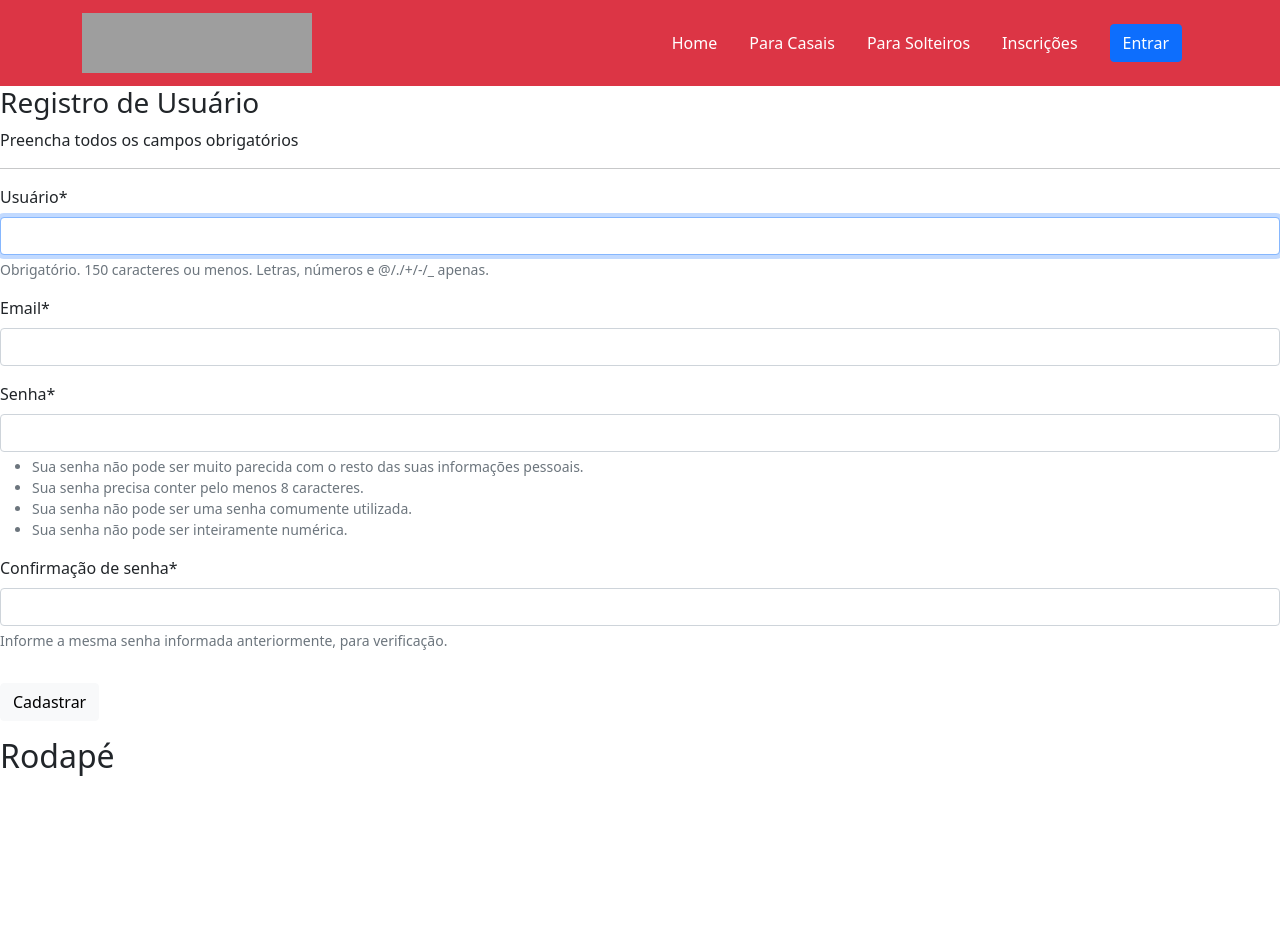
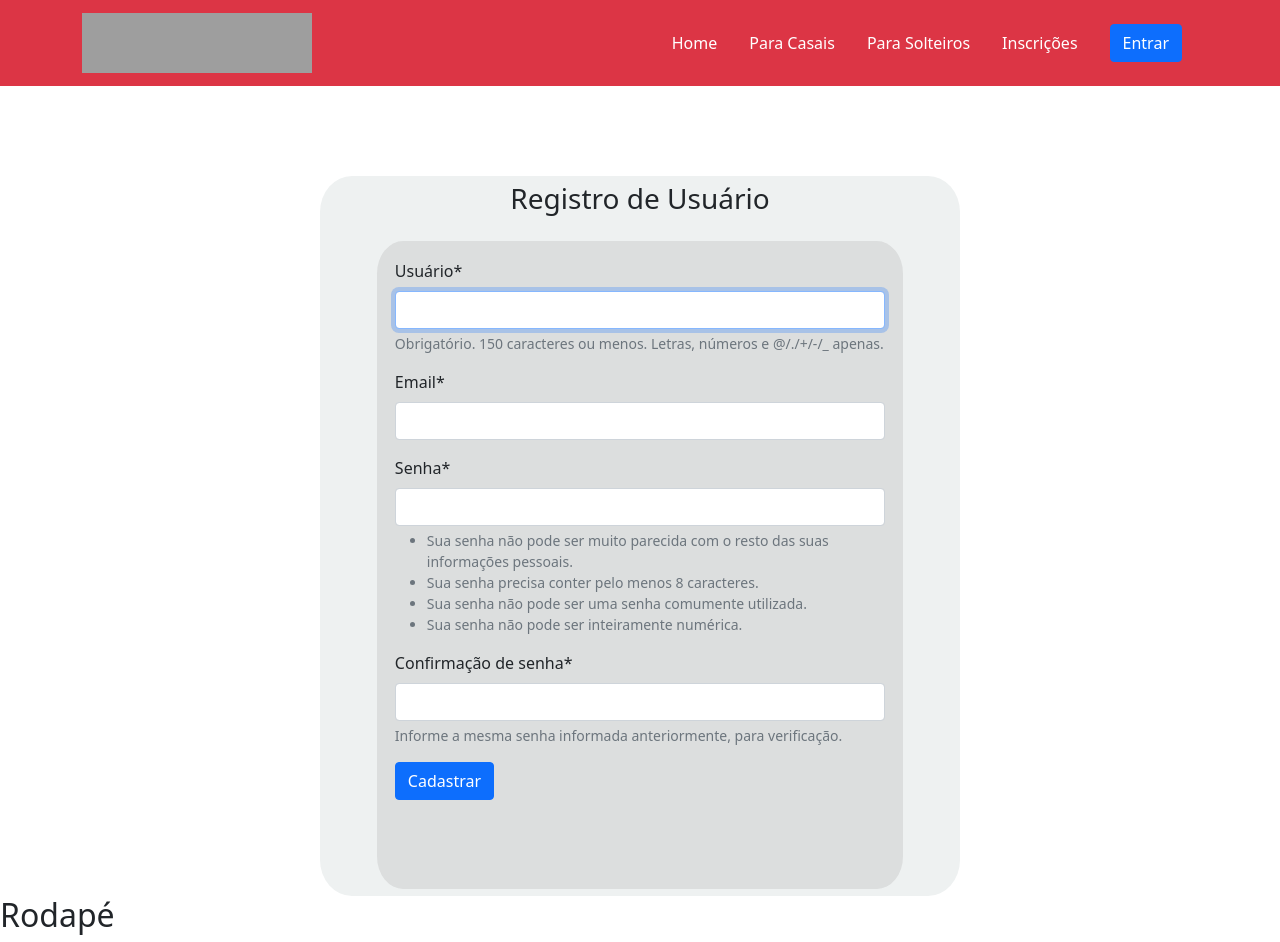
Before and after one commit to richard7santos/retiroFamilia, a Django app: page /user/register/ in a window 1280 px wide. Before the commit the page ends 776 px from the top, so only its background shows below. Run offline with Django 5.2, Linux system fonts and the light colour scheme; some libraries are stand-ins or nearby versions; grey boxes are pictures that could not be loaded.

Commit message:
Formularios completos

```diff
--- a/static/styles/styles.css
+++ b/static/styles/styles.css
@@ -31,3 +31,36 @@
     height: 40px;
     border-radius: 50%
 }
+.login-style{
+    margin-left: 30%;
+    margin-top: 10%;
+    background-color: rgb(238, 241, 241);
+    width: 40%;
+    height: 50%;
+    display: flex;
+    justify-content: center;
+    align-items: center;
+    border-radius: 5%;
+}
+
+#cadastro-style{
+    margin-left: 25%;
+    margin-top: 7%;
+    background-color: rgb(238, 241, 241);
+    width: 50%;
+    height: 90%;
+    display: flex;
+    justify-content: center;
+    align-items: center;
+    border-radius: 5%;
+}
+
+.formulario-cadastro{
+    width: 90%;
+    height: 90%;
+    background-color: rgb(220, 222, 222);
+    margin-left: 5%;
+    margin-top: 3%;
+    padding: 3%;
+    border-radius: 5%;
+}
--- a/templates/partials/forms.html
+++ b/templates/partials/forms.html
@@ -3,22 +3,31 @@
 {% load crispy_forms_tags %}
 
 {% block main %}
+
+
+<section id="cadastro-style">
+
+    <div>
+        <div style="display: flex; align-items: center; justify-content: center;">
         <h3>{{ title }}</h3>
-
-<p>Preencha todos os campos obrigatórios</p>
-<hr>
+    </div>
+        <div class="formulario-cadastro">
             <form action="" method="POST" enctype="multipart/form-data">
                 {% csrf_token %}
 
                 {{ form|crispy }}
 
-    <button type="submit" class="btn btn-light mt-3">
+                <button type="submit" class="btn btn-primary">
                     {% autoescape off %}
                     {{ icon}}
                     {% endautoescape%}
                     {{ button }}
                 </button>
+            </form>
+        </div>
+    </div>
 
-</form>
+</section>
+
 
 {% endblock%}
```
Also changed, not shown: templates/registration/login.html (+22 -5 lines), db.sqlite3. Lines whose indentation alone changed are shown as unchanged.
